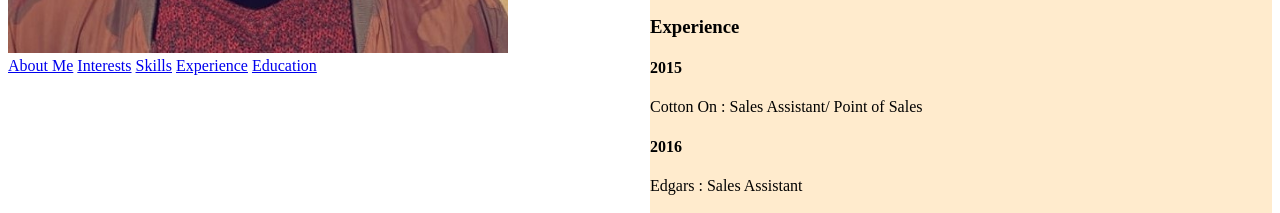
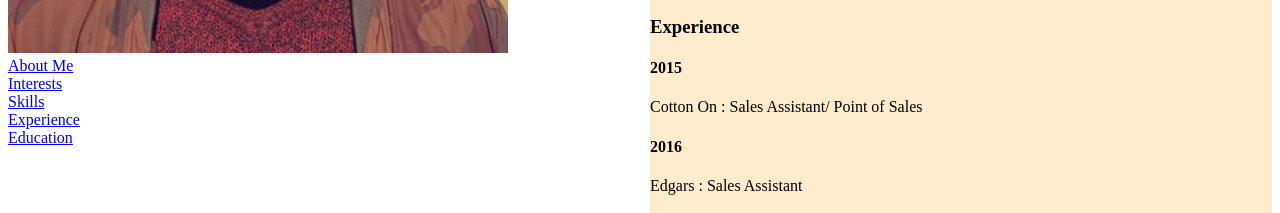
Before and after one commit to JusticeGaniza/resume4.html, a plain HTML site: page index.html in a window 1280 px wide. Shown: the part 575-788 px from the top of the page. Drawn offline with Linux system fonts and the light colour scheme.

Commit message:
Edited Nav

```diff
--- a/index.html
+++ b/index.html
@@ -31,11 +31,11 @@
                 <div id="side">
                     <img src="images/My profile picture.jpg" alt="image of justice ganiza" width="500em" height="500em">
                     <nav>
-                        <a href="aboutMe">About Me</a>
-                        <a href="interests">Interests</a>
-                        <a href="skills">Skills</a>
-                        <a href="experience">Experience</a>
-                        <a href="education">Education</a>
+                        <a href="aboutMe">About Me</a><br>
+                        <a href="interests">Interests</a><br>
+                        <a href="skills">Skills</a><br>
+                        <a href="experience">Experience</a><br>
+                        <a href="education">Education</a><br>
                     </nav>
                 </div>
             </div>
```
